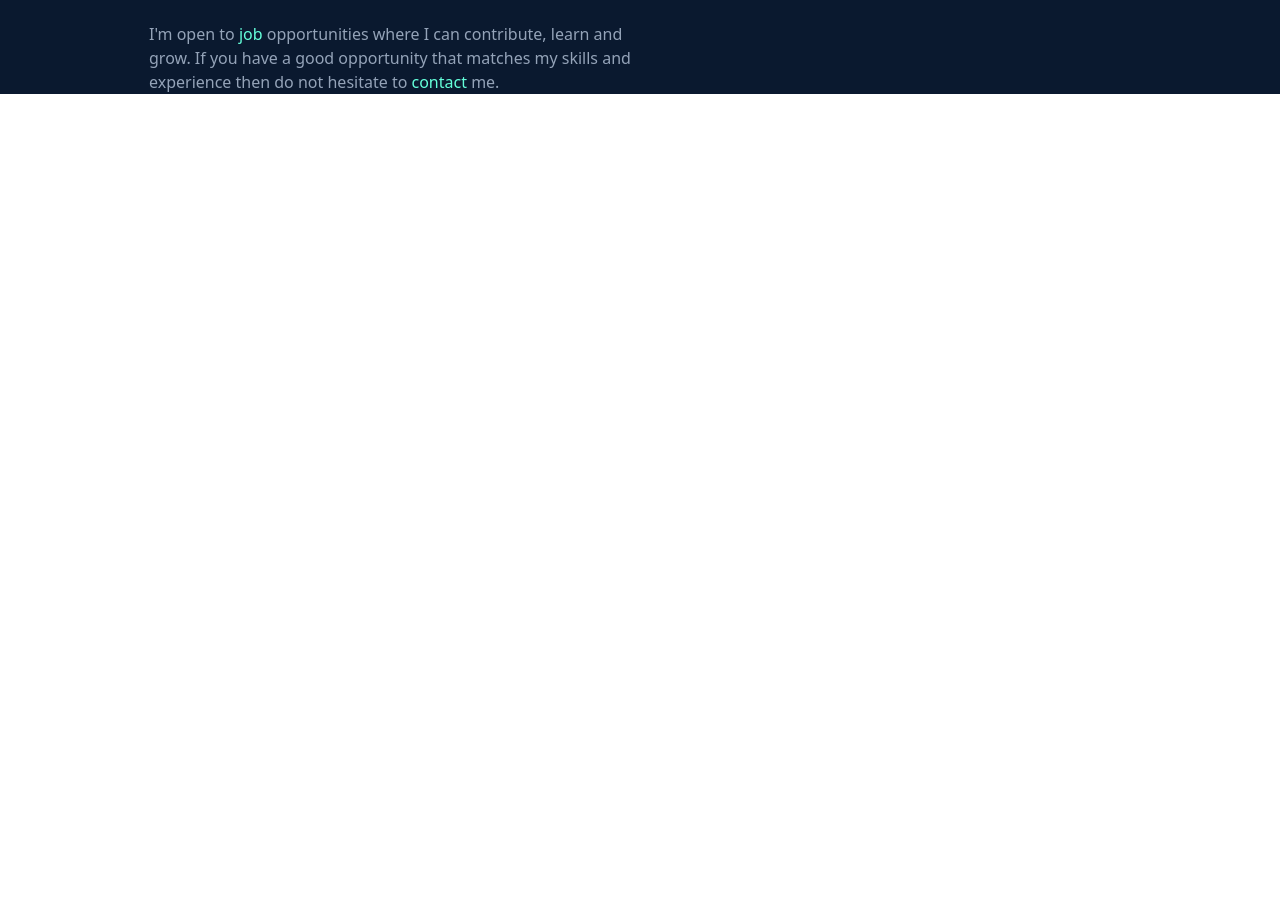
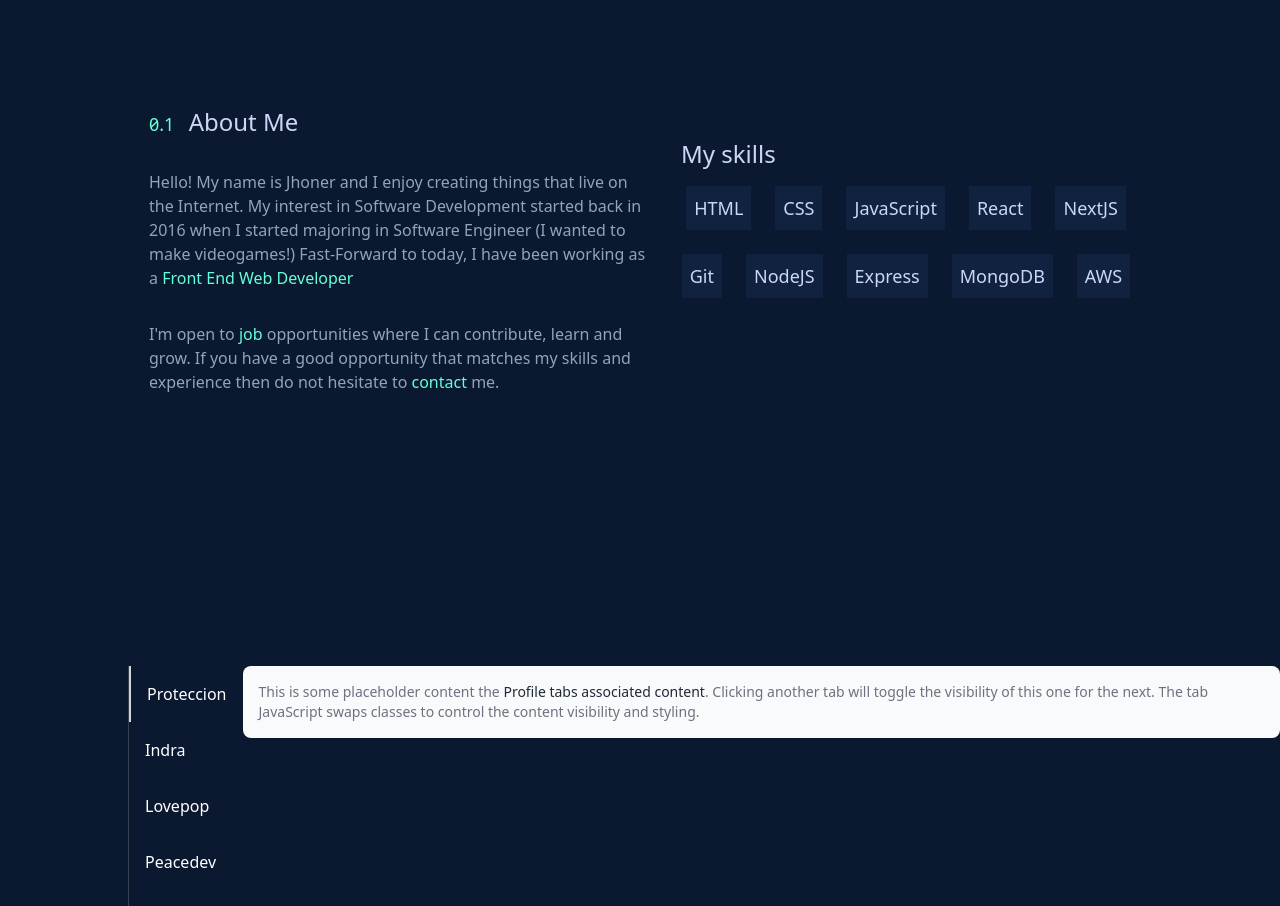
Before and after one commit to Zeroluffs/my-portafolio, a Next.js app: page / in a window 1280 px wide. Shown: the part 1222-2128 px from the top of the page. Before the commit the page ends 1316 px from the top, so only its background shows below. Built offline with nearby package versions, Linux system fonts and the light colour scheme.

Commit message:
tabs nav

```diff
--- a/components/about/About.tsx
+++ b/components/about/About.tsx
@@ -2,9 +2,9 @@ import { Skills } from "./Skills";
 
 export function About() {
   return (
-    <section id="about">
-      <div className="flex flex-row justify-center">
-        <div className="flex flex-col w-[500px]  mt-96  ">
+    <section id="About" className="h-[100vh]">
+      <div className="flex flex-row justify-center pt-60">
+        <div className="flex flex-col w-[500px]   ">
           <p className="font-sans text-2xl text-lightState ">
             <span className="mr-2 text-lg slashed-zero text-leaf">0.1</span>{" "}
             About Me
@@ -23,7 +23,7 @@ export function About() {
             hesitate to <span className="text-leaf">contact</span> me.
           </p>
         </div>
-        <div className=" mt-96">
+        <div className="">
           <Skills />
         </div>
       </div>
--- a/components/experience/Experience.tsx
+++ b/components/experience/Experience.tsx
@@ -1,9 +1,138 @@
+import React from "react";
+import { classNames } from "../../utils/JoinClassName";
+
+interface CompaniesListType {
+  name: string;
+  id: number;
+  openTab: number;
+  setOpenTab: (tab: number) => void;
+}
+
+const companiesWorked = [
+  {
+    id: 1,
+    name: "Proteccion",
+    startDate: "February",
+    endDate: "August 2021",
+    role: "Junior Software Developer",
+    thingsWorkedOn: [
+      "Built several responsive features using React, React-Dashboard and Redux",
+      "Managed endpoints in the back-end using Django to retrieve data for the front-end",
+    ],
+  },
+  {
+    id: 2,
+    name: "Indra",
+    startDate: "September",
+    endDate: "January 2022",
+    role: " Software Developer",
+    thingsWorkedOn: [
+      "Migrating web modules from AngularJS to ExtJS",
+      "Creation of Restful APIs with Spring Boot",
+      "Various React Forms for both web and mobile",
+    ],
+  },
+  {
+    id: 3,
+    name: "Lovepop",
+    startDate: "January",
+    endDate: "July 2022",
+    role: "Software Engineer",
+    thingsWorkedOn: [
+      "Migrating web modules from AngularJS to ExtJS",
+      "Creation of Restful APIs with Spring Boot",
+      "Various React Forms for both web and mobile",
+    ],
+  },
+  {
+    id: 4,
+    name: "Peacedev",
+  },
+];
 export function Experience() {
+  const [openTab, setOpenTab] = React.useState(1);
+
   return (
-    <section id="experience">
-      <div>
-        <p>Experience</p>
+    <section id="Experience ">
+      <div className="flex flex-row">
+        <div className="pb-4 ml-32 border-l border-gray-700 ">
+          <ul className="flex flex-col text-white" role="tablist">
+            {companiesWorked.map((company, id) => {
+              return (
+                <div key={id}>
+                  <CompaniesList
+                    name={company.name}
+                    id={company.id}
+                    openTab={openTab}
+                    setOpenTab={setOpenTab}
+                  />
+                </div>
+              );
+            })}
+          </ul>
+        </div>
+
+        <div id="myTabContent">
+          <div
+            className={classNames(
+              openTab === 1 ? "block" : "hidden",
+              " p-4 rounded-lg bg-gray-50 dark:bg-gray-800"
+            )}
+            id="link1"
+          >
+            <p className="text-sm text-gray-500 dark:text-gray-400">
+              This is some placeholder content the{" "}
+              <strong className="font-medium text-gray-800 dark:text-white">
+                Profile tabs associated content
+              </strong>
+              . Clicking another tab will toggle the visibility of this one for
+              the next. The tab JavaScript swaps classes to control the content
+              visibility and styling.
+            </p>
+          </div>
+          <div
+            className={classNames(
+              openTab === 2 ? "block" : "hidden",
+              " p-4 rounded-lg bg-gray-50 dark:bg-gray-800"
+            )}
+            id="link2"
+          >
+            <p className="text-sm text-gray-500 dark:text-gray-400">
+              This is some placeholder content the{" "}
+              <strong className="font-medium text-gray-800 dark:text-white">
+                Dashboard tabs associated content
+              </strong>
+              . Clicking another tab will toggle the visibility of this one for
+              the next. The tab JavaScript swaps classes to control the content
+              visibility and styling.
+            </p>
+          </div>
+        </div>
       </div>
     </section>
   );
 }
+
+function CompaniesList({ name, id, openTab, setOpenTab }: CompaniesListType) {
+  return (
+    <li>
+      {" "}
+      <a
+        className={classNames(
+          openTab === id ? "border-l-2 border-gray-300" : "",
+          "inline-block p-4  hover:text-gray-600 hover:border-gray-300 dark:hover:text-gray-300"
+        )}
+        id="profile-tab"
+        data-toggle="tab"
+        href="#link1"
+        role="tablist"
+        onClick={(e) => {
+          e.preventDefault();
+          setOpenTab(id);
+        }}
+      >
+        {name}
+      </a>
+    </li>
+  );
+}
--- /dev/null
+++ b/components/experience/utils/CompaniesWorkedOn.ts
@@ -0,0 +1,41 @@
+export const companiesWorked = [
+  {
+    id: 1,
+    name: "Proteccion",
+    startDate: "February",
+    endDate: "August 2021",
+    role: "Junior Software Developer",
+    thingsWorkedOn: [
+      "Built several responsive features using React, React-Dashboard and Redux",
+      "Managed endpoints in the back-end using Django to retrieve data for the front-end",
+    ],
+  },
+  {
+    id: 2,
+    name: "Indra",
+    startDate: "September",
+    endDate: "January 2022",
+    role: " Software Developer",
+    thingsWorkedOn: [
+      "Migrating web modules from AngularJS to ExtJS",
+      "Creation of Restful APIs with Spring Boot",
+      "Various React Forms for both web and mobile",
+    ],
+  },
+  {
+    id: 3,
+    name: "Lovepop",
+    startDate: "January",
+    endDate: "July 2022",
+    role: "Software Engineer",
+    thingsWorkedOn: [
+      "Migrating web modules from AngularJS to ExtJS",
+      "Creation of Restful APIs with Spring Boot",
+      "Various React Forms for both web and mobile",
+    ],
+  },
+  {
+    id: 4,
+    name: "Peacedev",
+  },
+];
--- a/components/home/Home.tsx
+++ b/components/home/Home.tsx
@@ -1,6 +1,6 @@
 export function HomePage() {
   return (
-    <section id="home">
+    <section id="Home" className="h-[100vh]">
       <div className="flex flex-col w-[800px] mx-auto mt-48">
         <p className="mb-8 text-xl font-thin tracking-wider text-leaf">
           Hi, my name is
--- a/package.json
+++ b/package.json
@@ -14,6 +14,7 @@
     "@fortawesome/free-brands-svg-icons": "^6.2.0",
     "@fortawesome/free-solid-svg-icons": "^6.2.0",
     "@fortawesome/react-fontawesome": "^0.2.0",
+    "flowbite": "^1.5.3",
     "next": "12.3.1",
     "react": "18.2.0",
     "react-dom": "18.2.0"
--- a/pages/index.tsx
+++ b/pages/index.tsx
@@ -10,6 +10,7 @@ const Home: NextPage = () => {
       <SocialBar />
       <HomePage/>
       <About/>
+      <Experience/>
     </div>
   );
 };
--- /dev/null
+++ b/utils/JoinClassName.ts
@@ -0,0 +1,3 @@
+export function classNames(...classes: string[]) {
+    return classes.filter(Boolean).join(" ");
+  }
```
Also changed, not shown: 1 other file (tests, documents, lock files or other folders).
